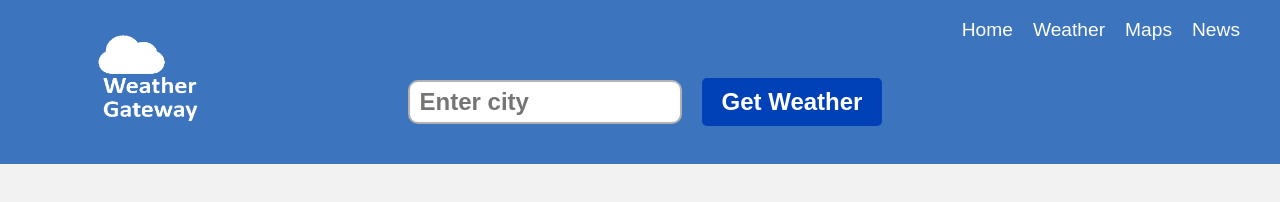
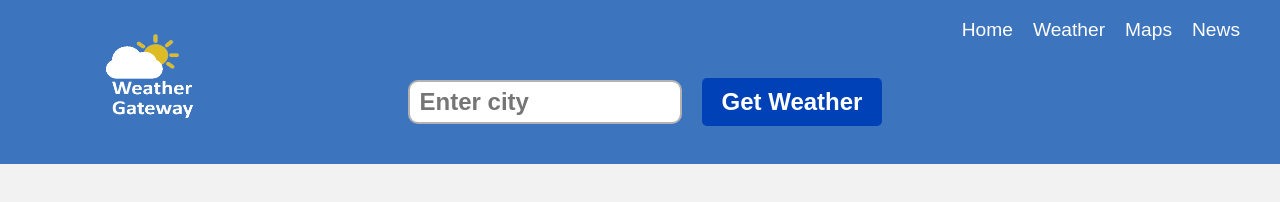
Before and after one commit to lizbettperez/Weather-Website, a plain HTML site: page index.html in a window 1280 px wide. Drawn offline with Linux system fonts and the light colour scheme.

Commit message:
New Logo Change

```diff
--- a/index.html
+++ b/index.html
@@ -10,7 +10,7 @@
     <header>
         <nav class="navbar">
             <div class="navLogo">
-                <img src="pictures/WeatherGatewayLogo3.png" alt="Logo" class="logo">
+                <img src="pictures/WeatherGatewayLogo1.png" alt="Logo" class="logo">
 
             </div>
             <ul class="navLinks">
```
